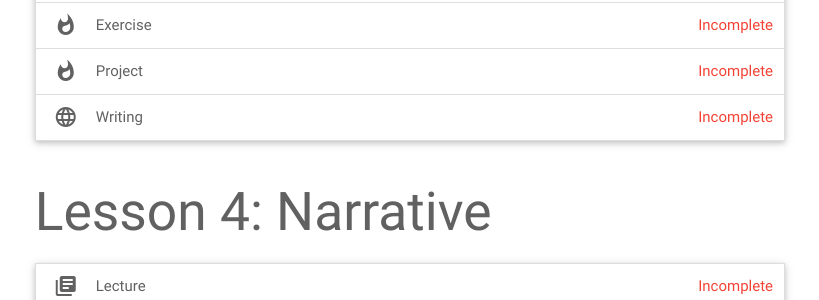
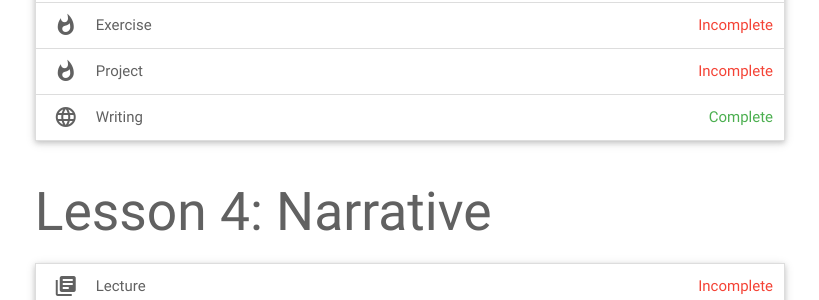
Before and after one commit to dmd-program/pipeline, a Jekyll site: the page built from outline.html, in a window 1280 px wide and 900 px high, scrolled down 989 px. Shown: the part 152-452 px from the top of the window, without its empty margins (230-1049 px from the left). Built offline with Jekyll 4.4.1, drawn with Linux system fonts in a browser that asks for light colours.

Commit message:
added blog posts

```diff
--- a/outline.html
+++ b/outline.html
@@ -62,7 +62,7 @@
     </li>
     <li>
       <div class="collapsible-header"><i class="material-icons">whatshot</i>Writing<span class="badge  red-text">Incomplete</span></div>
-      <div class="collapsible-body"><p>.</p></div>
+      <div class="collapsible-body"><p></p></div>
     </li>
   </ul>
  </div>
@@ -226,8 +226,8 @@
       </div>
     </li>
     <li>
-      <div class="collapsible-header"><i class="material-icons">language</i>Writing<span class="badge  red-text">Incomplete</span></div>
-      <div class="collapsible-body"><p>Writing assignment.</p></div>
+      <div class="collapsible-header"><i class="material-icons">language</i>Writing<span class="badge  green-text">Complete</span></div>
+      <div class="collapsible-body"><a class="waves-effect black white-text btn-flat" href="https://www.gitbook.com/book/dmd-program/dmd-course-materials/edit#/edit/master/practice/what_design_and_truth_say_about_each_other.md">What truth and design say about each other</a><a class="waves-effect black white-text btn-flat" href="https://www.gitbook.com/book/dmd-program/dmd-course-materials/edit#/edit/master/practice/edsels_law_how_bad_design_happens.md">Edsel's Law: How Bad Design Happens</a></div>
     </li>
   </ul>
  </div>
@@ -326,7 +326,7 @@
     </li>
     <li>
       <div class="collapsible-header"><i class="material-icons">language</i>Writing<span class="badge  red-text">Incomplete</span></div>
-      <div class="collapsible-body"><p>Writing assignment.</p></div>
+      <div class="collapsible-body"></div>
     </li>
   </ul>
  </div>
```
